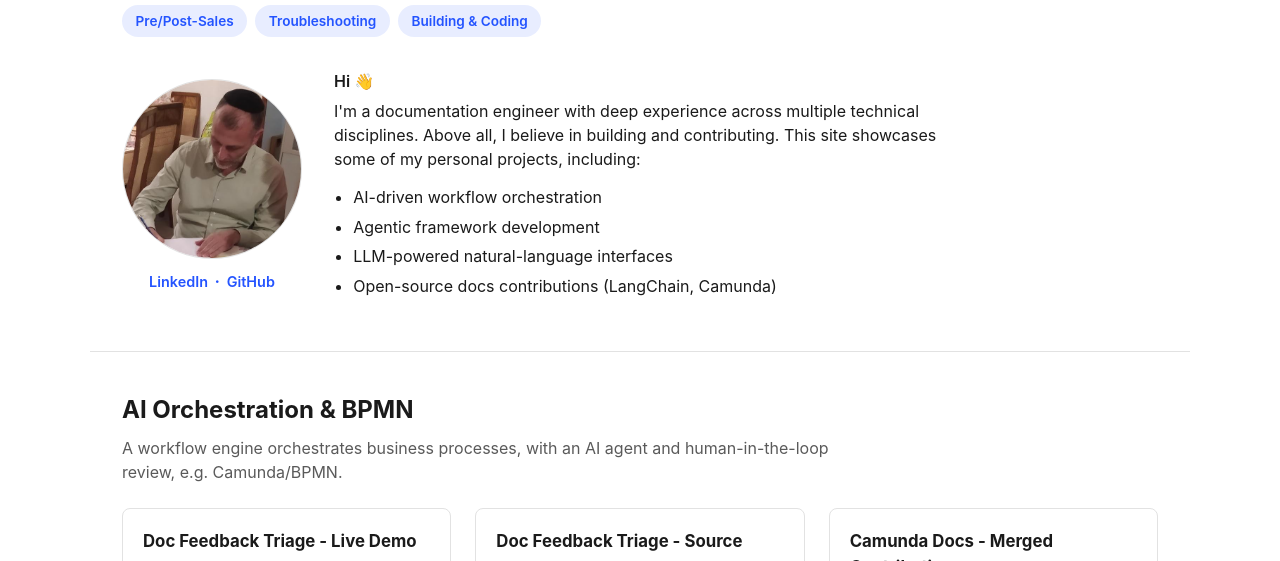
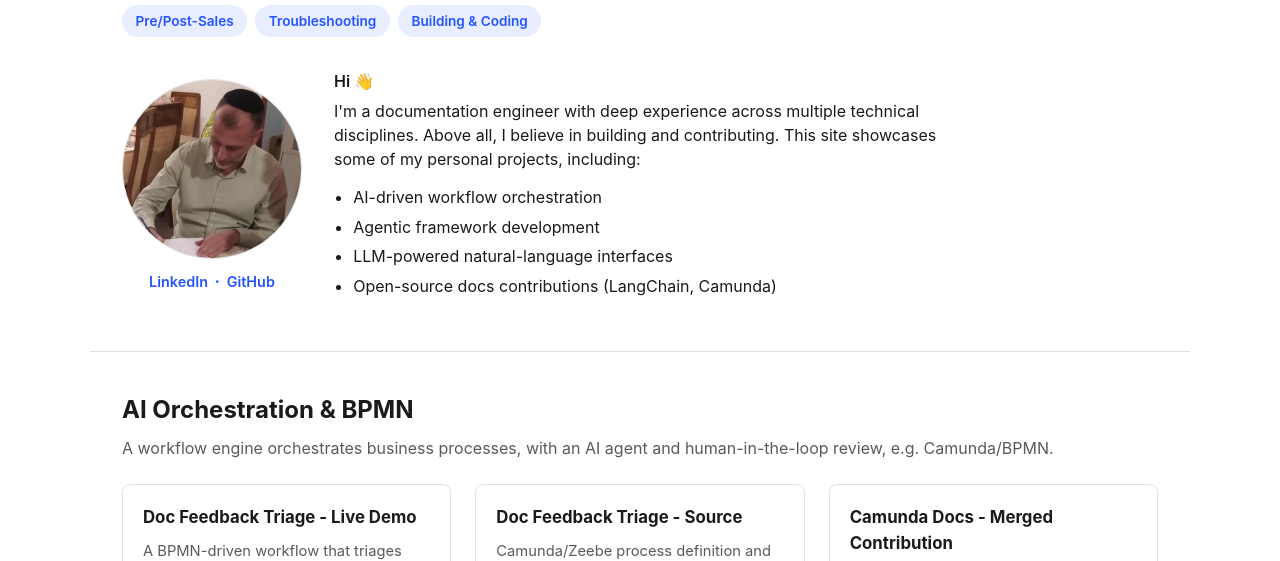
Before and after one commit to pcimring/pcimring.github.io, a website: page index.html in a window 1280 px wide. Shown: the part 210-771 px from the top of the page. Drawn offline with Linux system fonts and the light colour scheme.

Commit message:
Drop the 70ch cap on category subheadings
It forced early wraps on longer sentences; the subheading now uses
the full section width like the heading and cards above it.

Co-Authored-By: Claude Sonnet 5 <noreply@anthropic.com>

```diff
--- a/styles.css
+++ b/styles.css
@@ -188,7 +188,6 @@ body {
 .category-subheading {
   margin: 0 0 1.5rem;
   color: var(--color-muted);
-  max-width: 70ch;
 }
 
 .card-grid {
```
